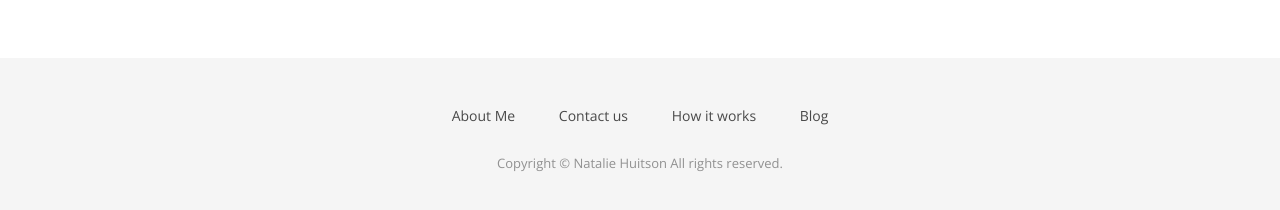
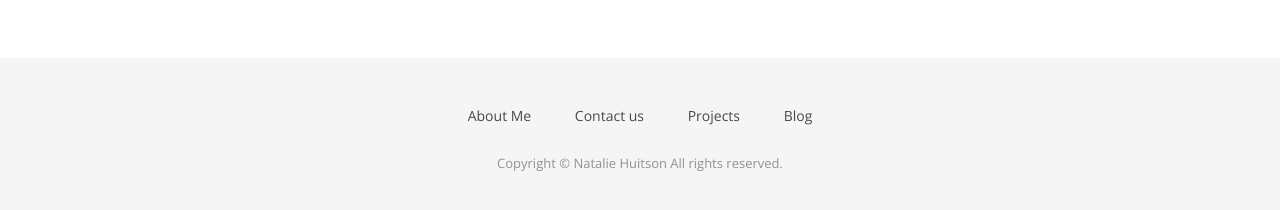
Before and after one commit to Nattie87/Nattie87.github.io, a Jekyll site: the page built from index.html, in a window 1280 px wide and 900 px high, scrolled down 3372 px. Shown: the part 659-869 px from the top of the window. Built offline with Jekyll 4.4.1, drawn with Linux system fonts in a browser that asks for light colours; nearby versions of some CDN libraries; some web fonts are replaced.

Commit message:
Added footer

```diff
--- a/_includes/footer.html
+++ b/_includes/footer.html
@@ -5,9 +5,9 @@
       <div class="col-md-12">
         <div class="footer-manu">
           <ul>
-            <li><a href="#">About Me</a></li>
+            <li><a href="{{ site.baseurl }}/index">About Me </a></li>
             <li><a href="{{ site.baseurl }}/contact">Contact us</a></li>
-            <li><a href="#">How it works</a></li>
+            <li><a href="{{ site.baseurl }}/work">Projects</a></li>
             <li><a href="{{ site.baseurl }}/blog">Blog</a></li>
           </ul>
         </div>
```
